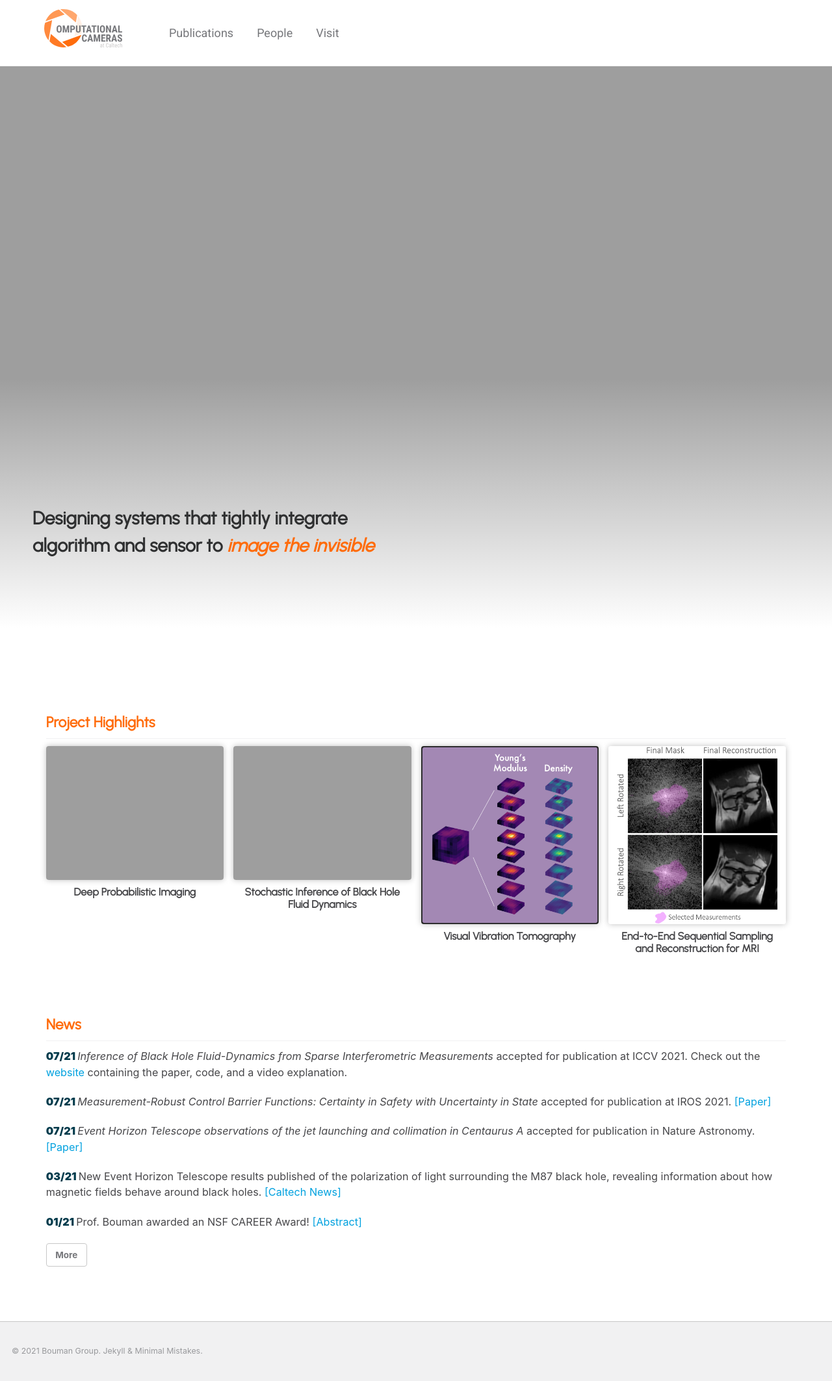
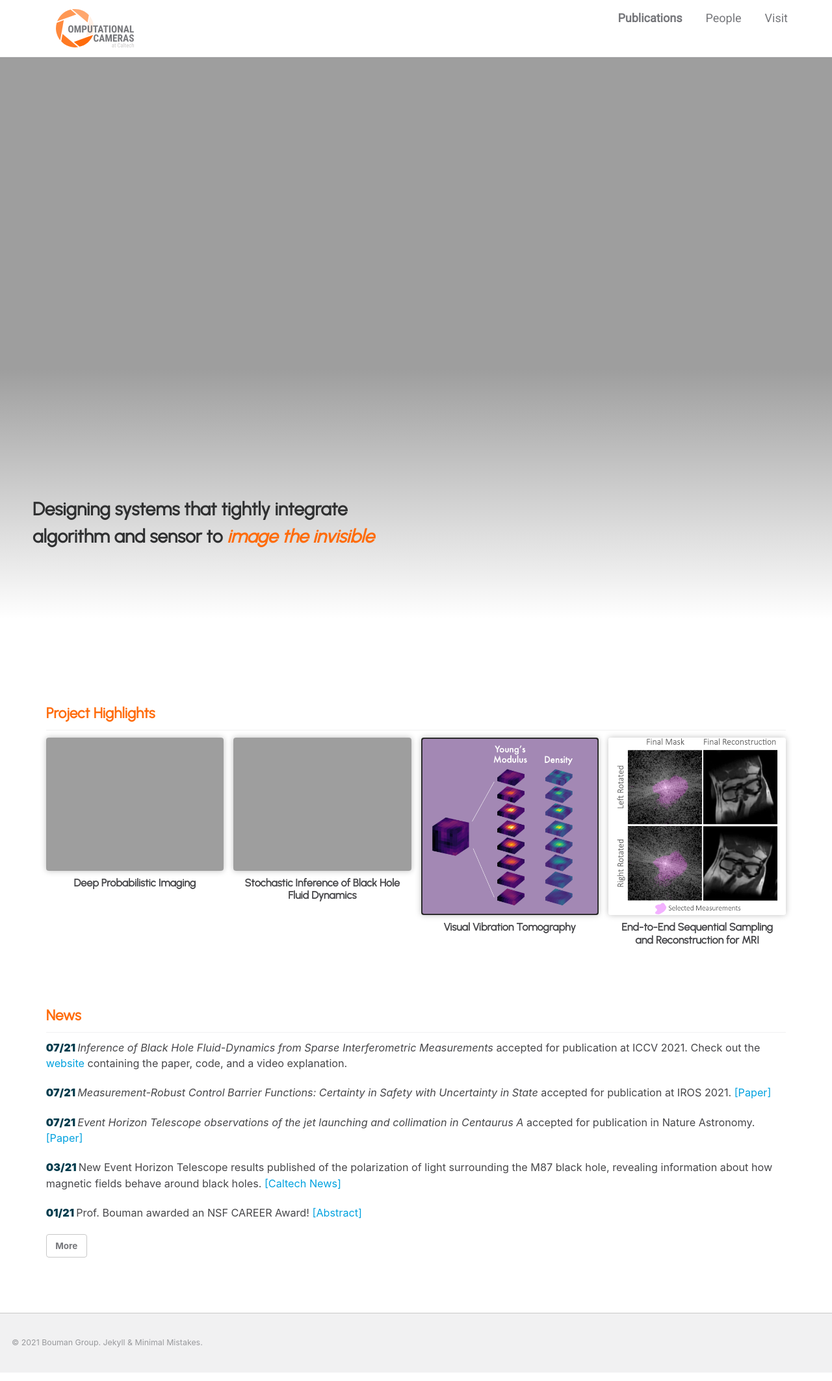
Before and after one commit to boumangroup/boumangroup.github.io, a Jekyll site: the page built from index.html, in a window 1280 px wide. Shown: the whole page at 65% size. Built offline with Jekyll 4.4.1, drawn with Linux system fonts in a browser that asks for light colours; a script that is not in the unit is left out; the list of posts is cut into pages by our own code.

Commit message:
move nav links to right, but not vertically centered yet

```diff
--- a/_includes/masthead.html
+++ b/_includes/masthead.html
@@ -5,8 +5,11 @@
     <div class="masthead__menu">
       <nav id="site-nav" class="greedy-nav">
         <button><div class="navicon"></div></button>
+        <div class="masthead__logo">
+          <a href="{{ base_path }}/"><img src="/assets/logo.svg"></a>
+        </div>
+
         <ul class="visible-links">
-          <li class="masthead__menu-item masthead__menu-item--lg"><a href="{{ base_path }}/"><img src="/assets/logo.svg"></a></li>
         {% for link in site.data.navigation.main %}
           {% if link.url contains 'http' %}
             {% assign domain = '' %}
@@ -16,6 +19,7 @@
           <li class="masthead__menu-item"><a href="{{ domain }}{{ link.url }}">{{ link.title }}</a></li>
         {% endfor %}
         </ul>
+
         <ul class="hidden-links hidden"></ul>
       </nav>
     </div>
--- /dev/null
+++ b/assets/_scss/_carousel.scss
@@ -0,0 +1,147 @@
+.carousel__holder {
+  width: 100%;
+  position: relative;
+  padding-bottom: {{ include.height }}{{ include.unit }};
+  margin: 0 0 1rem;
+}
+
+.carousel {
+  height: 100%;
+  width: 100%;
+  overflow: hidden;
+  text-align: center;
+  position: absolute;
+  padding: 0;
+  @media (max-width: $xx-small) {
+    visibility: hidden;
+  }
+}
+.carousel__controls,
+.carousel__activator {
+  display: none;
+}
+
+{% for item in include.data.images %}
+.carousel__activator:nth-of-type({{ forloop.index }}):checked ~ .carousel__track {
+  -webkit-transform: translateX(-{{ forloop.index0 }}00%);
+          transform: translateX(-{{ forloop.index0 }}00%);
+}
+.carousel__activator:nth-of-type({{ forloop.index }}):checked ~ .carousel__slide:nth-of-type({{ forloop.index }}) {
+  transition: opacity 0.5s, -webkit-transform 0.5s;
+  transition: opacity 0.5s, transform 0.5s;
+  transition: opacity 0.5s, transform 0.5s, -webkit-transform 0.5s;
+  top: 0;
+  left: 0;
+  right: 0;
+  opacity: 1;
+  -webkit-transform: scale(1);
+          transform: scale(1);
+}
+.carousel__activator:nth-of-type({{ forloop.index }}):checked ~ .carousel__controls:nth-of-type({{ forloop.index }}) {
+  display: block;
+  opacity: 1;
+}
+.carousel__activator:nth-of-type({{ forloop.index }}):checked ~ .carousel__indicators .carousel__indicator:nth-of-type({{ forloop.index }}) {
+  opacity: 1;
+}
+{% endfor %}
+
+.carousel__control {
+  height: 30px;
+  width: 30px;
+  margin-top: -15px;
+  top: 50%;
+  position: absolute;
+  display: block;
+  cursor: pointer;
+  border-width: 5px 5px 0 0;
+  border-style: solid;
+  border-color: #fafafa;
+  opacity: 0.35;
+  opacity: 1;
+  outline: 0;
+  z-index: 3;
+}
+.carousel__control:hover {
+  opacity: 1;
+}
+.carousel__control--backward {
+  left: 20px;
+  -webkit-transform: rotate(-135deg);
+          transform: rotate(-135deg);
+}
+.carousel__control--forward {
+  right: 20px;
+  -webkit-transform: rotate(45deg);
+          transform: rotate(45deg);
+}
+.carousel__indicators {
+  position: absolute;
+  bottom: 20px;
+  width: 100%;
+  text-align: center;
+}
+.carousel__indicator {
+  height: 15px;
+  width: 15px;
+  border-radius: 100%;
+  display: inline-block;
+  z-index: 2;
+  cursor: pointer;
+  opacity: 0.35;
+  margin: 0 2.5px 0 2.5px;
+}
+.carousel__indicator:hover {
+  opacity: 0.75;
+}
+.carousel__track {
+  position: absolute;
+  top: 0;
+  right: 0;
+  bottom: 0;
+  left: 0;
+  padding: 0;
+  margin: 0;
+  transition: -webkit-transform 0.5s ease 0s;
+  transition: transform 0.5s ease 0s;
+  transition: transform 0.5s ease 0s, -webkit-transform 0.5s ease 0s;
+}
+.carousel__track .carousel__slide {
+  display: block;
+  top: 0;
+  left: 0;
+  right: 0;
+  opacity: 1;
+}
+{% for item in include.data.images %}
+.carousel__track .carousel__slide:nth-of-type({{ forloop.index }}) {
+  -webkit-transform: translateX({{ forloop.index0 }}00%);
+          transform: translateX({{ forloop.index0 }}00%);
+}
+{% endfor %}
+
+.carousel--scale .carousel__slide {
+  -webkit-transform: scale(0);
+          transform: scale(0);
+}
+.carousel__slide {
+  height: 100%;
+  position: absolute;
+  opacity: 0;
+  overflow: hidden;
+}
+.carousel__slide .overlay {height: 100%;}
+.carousel--thumb .carousel__indicator {
+  height: 30px;
+  width: 30px;
+}
+.carousel__indicator {
+  background-color: #fafafa;
+}
+{% for item in include.data.images %}
+.carousel__slide:nth-of-type({{ forloop.index }}),
+.carousel--thumb .carousel__indicators .carousel__indicator:nth-of-type({{ forloop.index }}) {
+  background-size: cover;
+  background-position: center;
+}
+{% endfor %}
--- a/assets/_scss/_masthead.scss
+++ b/assets/_scss/_masthead.scss
@@ -43,12 +43,14 @@
     padding-right: 2em;
     font-weight: 700;
   }
+}
 
+.masthead__logo {
+  display: inline-block;
   img {
     width: 10vw;
     max-width: 120px;
     height: auto;
-    padding-bottom: 0.75em;
 
     @media (max-width: $xx-small) {
       visibility: hidden;
--- a/assets/_scss/_navigation.scss
+++ b/assets/_scss/_navigation.scss
@@ -214,6 +214,7 @@
 
   .visible-links {
     display: table;
+    float: right;
 
     li {
       display: table-cell;
```
Also changed, not shown: assets/js/plugins/jquery.greedy-navigation.js (+19 -37 lines), README.md, assets/css/main.css, assets/js/main.min.js. Lines whose indentation alone changed are shown as unchanged.
